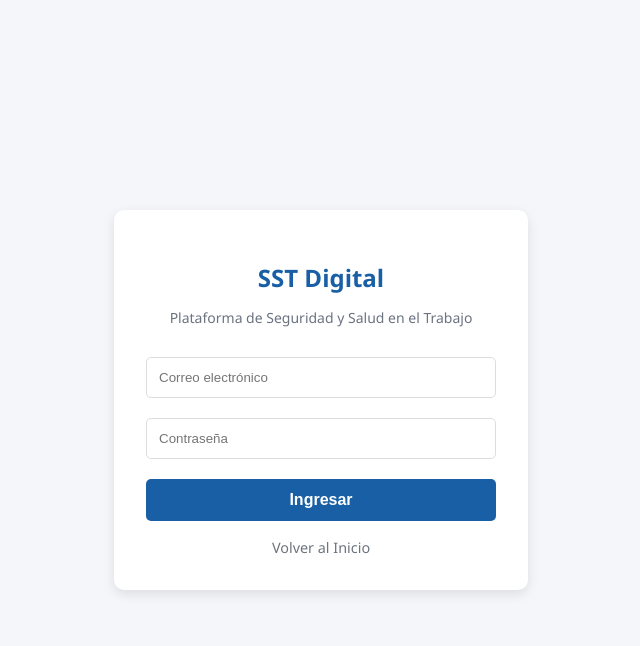
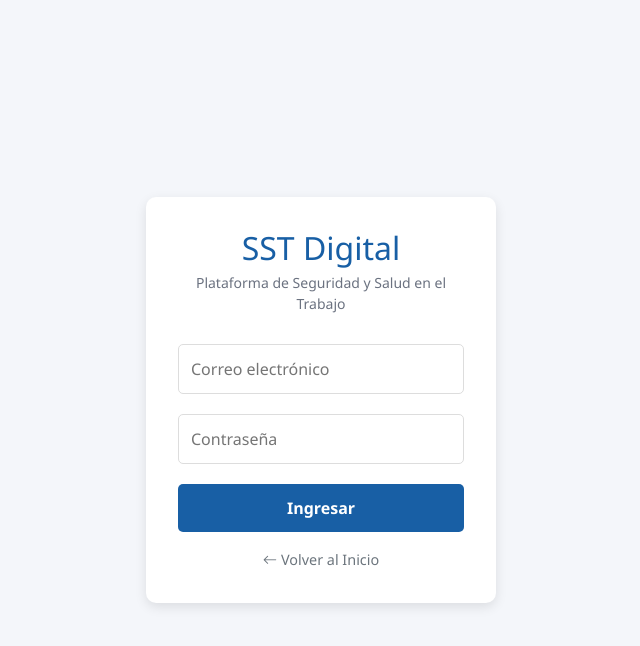
Before and after one commit to Sofia032347/sst-digital-app, a Spring Boot app: page /login in a window 1280 px wide. Shown: the top 646 px of the page, without its empty margins (319-959 px from the left). Run offline with Spring Boot 4, Linux system fonts and the light colour scheme.

Commit message:
Agregando cambios para Render

```diff
--- a/src/main/resources/templates/login.html
+++ b/src/main/resources/templates/login.html
@@ -3,6 +3,8 @@
 <head>
     <meta charset="UTF-8">
     <title>SST Digital - Iniciar Sesión</title>
+    <link href="https://cdn.jsdelivr.net/npm/bootstrap@5.3.0/dist/css/bootstrap.min.css" rel="stylesheet">
+    <link rel="stylesheet" href="https://cdn.jsdelivr.net/npm/bootstrap-icons@1.11.3/font/bootstrap-icons.min.css">
     <link th:href="@{/css/login.css}" rel="stylesheet">
 </head>
 <body>
```
